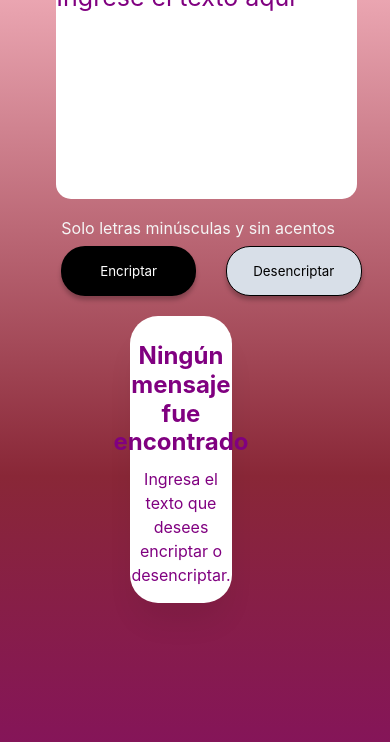
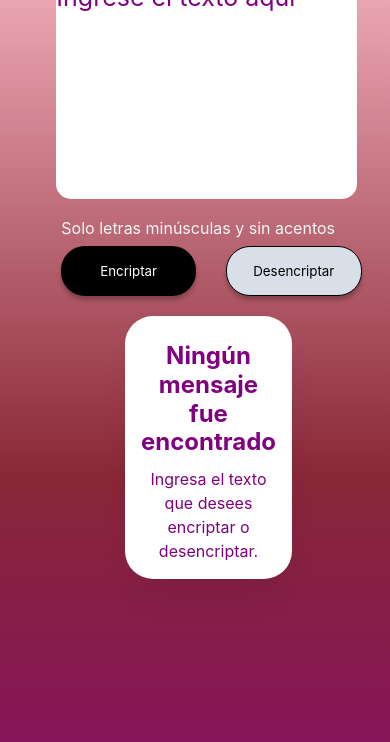
Before and after one commit to MMValdelamar/ProyectoEncriptador-OneAlura, a plain HTML site: page index.html in a window 390 px wide. Shown: the part 102-844 px from the top of the page. Drawn offline with Linux system fonts and the light colour scheme.

Commit message:
Update pages.css
cambio de volumen en el segundo contenedor de texto

```diff
--- a/pages.css
+++ b/pages.css
@@ -419,8 +419,8 @@ main {
         flex-direction: column;
         justify-content: center;
         align-items: center;
-        margin:0px 30px 28px -25px;
-        width: 60%;
+        margin:0px 28px -25px;
+        width: 200%;
         height:50%;
         gap: 10px;
     }
```
